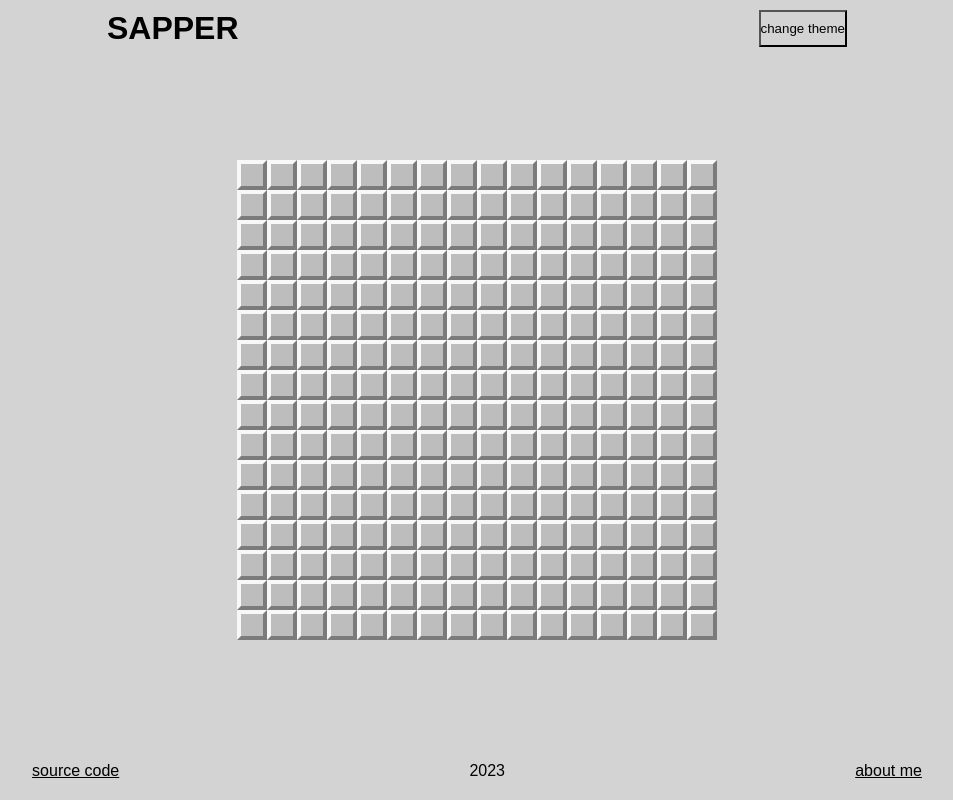
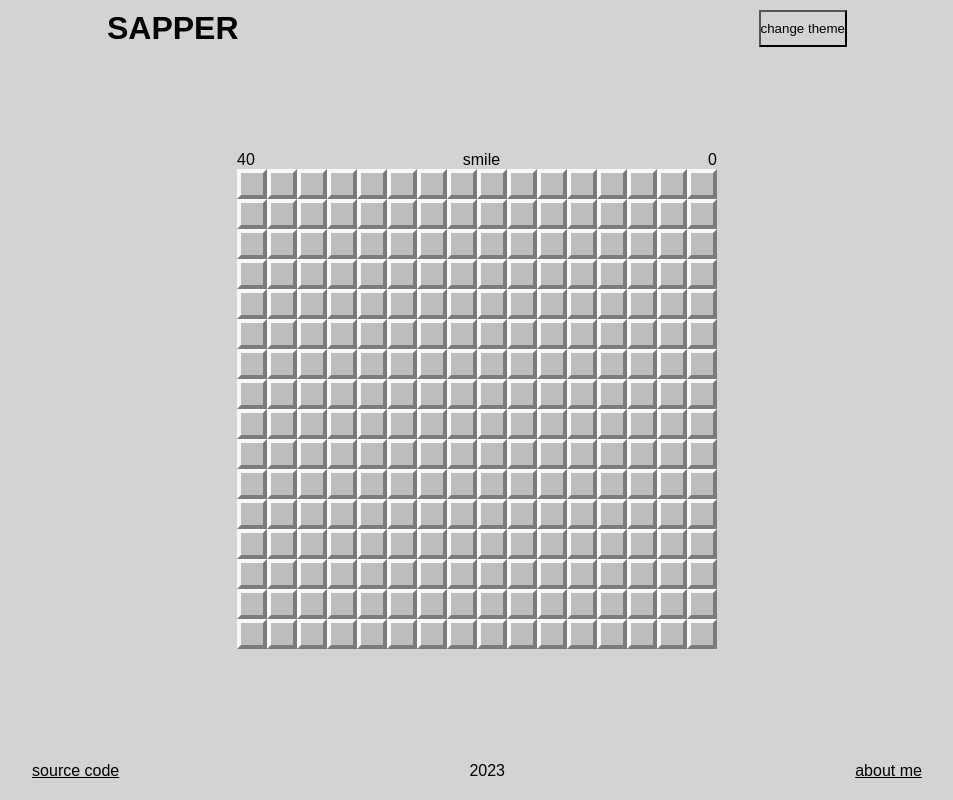
Before and after one commit to Vetapteka/sapper_game, a React (Create React App) app: page / in a window 1280 px wide. Shown: the whole page, without its empty margins (163-1116 px from the left). Built offline with nearby package versions, Linux system fonts and the light colour scheme; the HTML template or start-up script is replaced by a standard one.

Commit message:
add bombCounter and Timer to Game

```diff
--- a/src/components/game/Game.tsx
+++ b/src/components/game/Game.tsx
@@ -1,7 +1,11 @@
-import { useRef } from 'react';
+import { useRef, useState } from 'react';
 import Tile, { TileRef } from './Tile';
 import { GameManager } from './tools/GameManager';
 import styled from 'styled-components';
+import GameLayout from './GameLayout';
+import BombCounter from './BombCounter';
+import Timer, { TimerRef } from './Timer';
+import SmileButton from './SmileButton';
 
 const x = 16;
 const y = 16;
@@ -16,10 +20,20 @@ const Grid = styled.div`
 `;
 
 const Game = () => {
+    const timerRef = useRef<TimerRef>(null);
+
     const isFirstClick = useRef(true);
     const tileRefs = useRef<Array<TileRef>>([]);
     const gameManager = new GameManager(bombCount, x, y, bombRadius);
     const field = gameManager.getField();
+
+    const [flagsCount, setFlagsCount] = useState(bombCount);
+
+    const startGame = (tileIndex: number) => {
+        initTiles(tileIndex);
+        timerRef.current?.start();
+        isFirstClick.current = false;
+    };
 
     const createTiles = () => {
         const tiles = [];
@@ -47,11 +61,13 @@ const Game = () => {
         if (clickCount == 0) {
             tile.setTileClosedRole('flag');
             clickCountRef.current++;
+            setFlagsCount((prev) => prev - 1);
         } else if (clickCount == 1) {
             tile.setTileClosedRole('question');
             clickCountRef.current++;
         } else if (clickCount == 2) {
             tile.setTileClosedRole('empty');
+            setFlagsCount((prev) => prev + 1);
             clickCountRef.current = 0;
         }
     };
@@ -60,8 +76,7 @@ const Game = () => {
         const tileIndex = getTileIndexByClick(event);
 
         if (isFirstClick.current) {
-            initTiles(tileIndex);
-            isFirstClick.current = false;
+            startGame(tileIndex);
         }
 
         const tile = getTileByIndex(tileIndex);
@@ -93,7 +108,14 @@ const Game = () => {
         });
     };
 
-    return <Grid>{createTiles()}</Grid>;
+    return (
+        <GameLayout
+            game={<Grid>{createTiles()}</Grid>}
+            bombCounter={<BombCounter bombCount={flagsCount} />}
+            timer={<Timer ref={timerRef} />}
+            smileButton={<SmileButton />}
+        />
+    );
 };
 
 export default Game;
```
